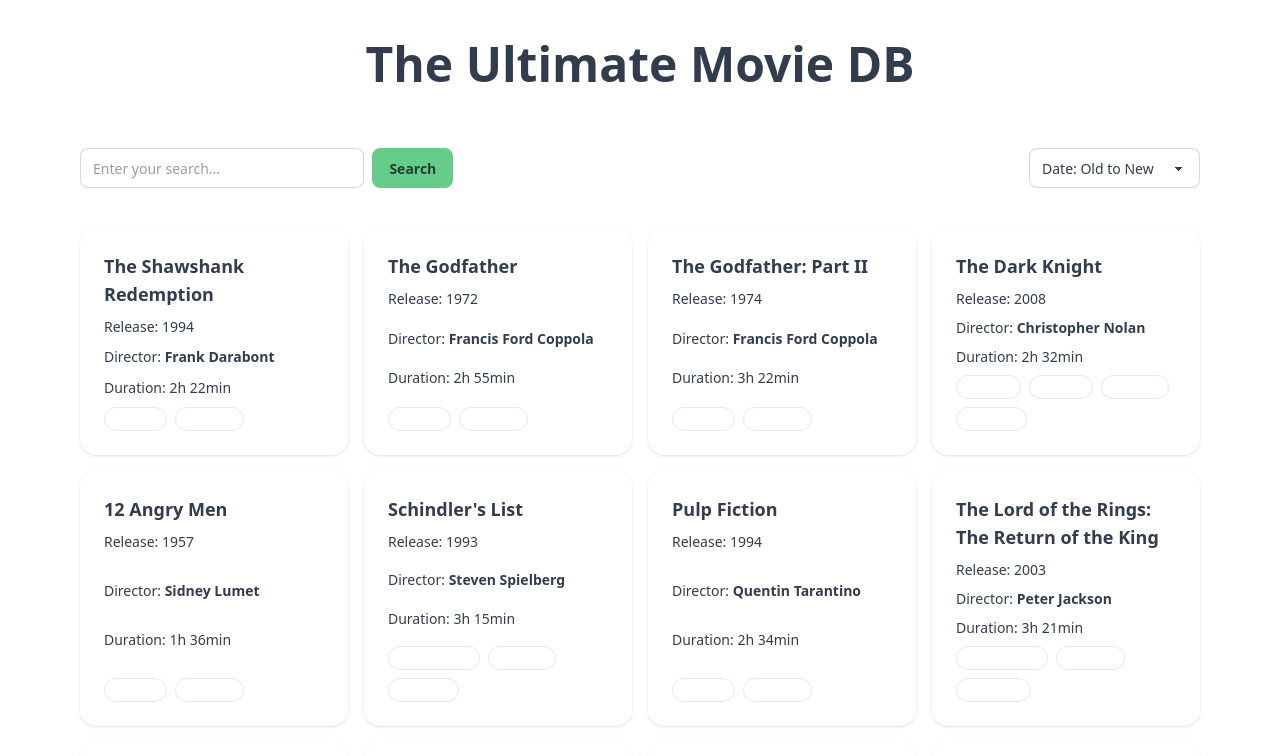
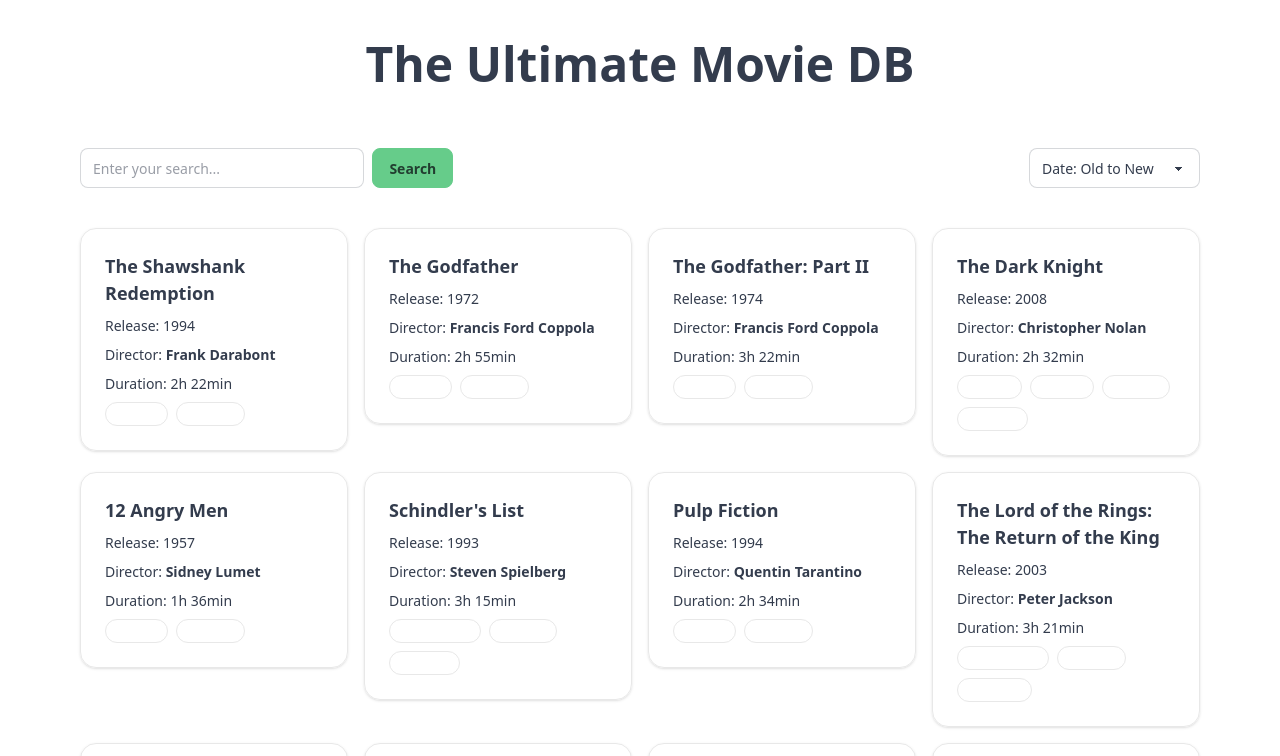
Before and after one commit to jutuli/The-Ultimate-Movie-DB, a React (Vite) app: page / in a window 1280 px wide. Shown: the top 756 px of the page. Built offline with nearby package versions, Linux system fonts and the light colour scheme.

Commit message:
Enhance MovieCard component with routing and update styles; adjust Home component margins and add Music genre color mapping

```diff
--- a/src/components/movieCard/MovieCard.tsx
+++ b/src/components/movieCard/MovieCard.tsx
@@ -1,11 +1,16 @@
+import { Link } from "react-router-dom";
 import { IMovie } from "../../interfaces/Interfaces";
 import { genreColors } from "../../utils/helpers";
 
 const MovieCard = ({ movie }: { movie: IMovie }) => {
   return (
-    <article key={movie.title} className="movie card shadow-sm">
+    <Link to={`/movie/${movie.title.replace(/\s+/g, "-")}`}>
+      <article
+        key={movie.title}
+        className="movie card card-border cursor-pointer shadow-sm"
+      >
         <div className="card-body">
-        <h2 className="text-lg font-bold">{movie.title}</h2>
+          <h2 className="card-title">{movie.title}</h2>
           <p>Release: {movie.year}</p>
           <p>
             Director: <span className="font-bold">{movie.director}</span>
@@ -25,6 +30,7 @@ const MovieCard = ({ movie }: { movie: IMovie }) => {
           </div>
         </div>
       </article>
+    </Link>
   );
 };
 
--- a/src/components/search/Search.tsx
+++ b/src/components/search/Search.tsx
@@ -1,5 +1,3 @@
-import React from "react";
-
 const Search = () => {
   return (
     <div className="search w-min-auto flex gap-2 lg:w-1/3">
--- a/src/pages/home/Home.tsx
+++ b/src/pages/home/Home.tsx
@@ -2,7 +2,7 @@ import MovieList from "../../components/movieList/MovieList";
 
 const Home = () => {
   return (
-    <section className="home mx-10 lg:mx-20">
+    <section className="home mx-10 my-10 lg:mx-20">
       <MovieList />
     </section>
   );
--- a/src/utils/helpers.ts
+++ b/src/utils/helpers.ts
@@ -11,6 +11,7 @@ export const genreColors: { [key: string]: string } = {
   "Film-Noir": "neutral-950",
   History: "slate-600",
   Horror: "red-800",
+  Music: "orange-900",
   Musical: "teal-800",
   Mystery: "amber-600",
   Romance: "pink-800",
```
Lines whose indentation alone changed are shown as unchanged.
